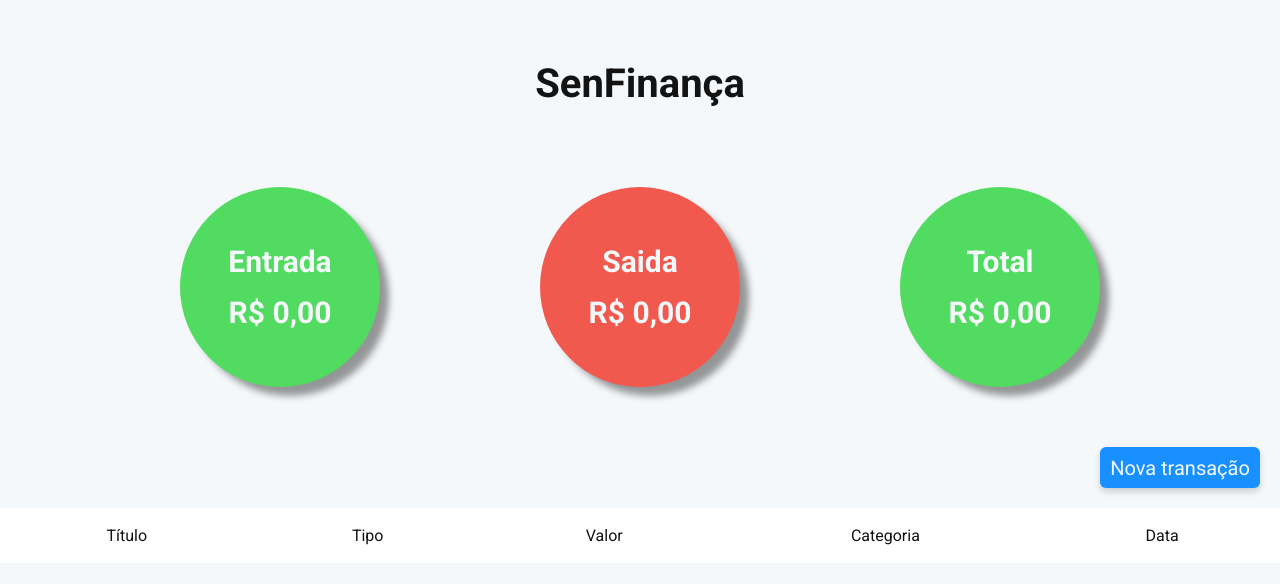
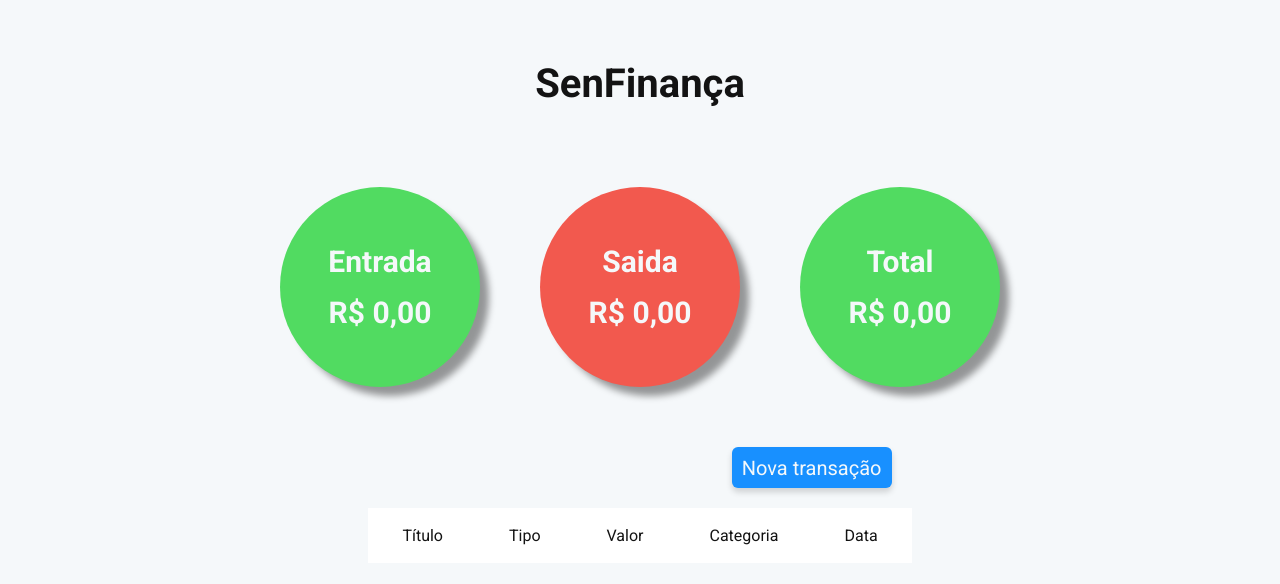
Before and after one commit to matheusmouraa/test-sensedata, a React (Create React App) app: page / in a window 1280 px wide. Shown: the top 584 px of the page. Built offline with nearby package versions, Linux system fonts and the light colour scheme.

Commit message:
feat/responsive app

```diff
--- a/src/components/Header/styles.js
+++ b/src/components/Header/styles.js
@@ -18,6 +18,14 @@ export const Title = styled.h1`
 
 export const Content = styled.div`
   display: grid;
-  grid-template-columns: 1fr 1fr 1fr;
-  gap: 160px;
+  grid-template-columns: 1fr;
+  gap: 60px;
+
+  @media (min-width: 600px) {
+    grid-template-columns: 1fr 1fr;
+  }
+
+  @media (min-width: 900px) {
+    grid-template-columns: 1fr 1fr 1fr;
+  }
 `
--- a/src/components/TransactionCard/index.js
+++ b/src/components/TransactionCard/index.js
@@ -7,7 +7,8 @@ import {
   DownIcon,
   Label,
   DeleteIcon,
-  EditIcon
+  EditIcon,
+  ButtonContainer
 } from './styles'
 
 export const TransactionCard = ({ data }) => {
@@ -32,16 +33,18 @@ export const TransactionCard = ({ data }) => {
             </>
           )}
         </Label>
-        <Label data-label="Valor">{data.value}</Label>
+        <Label data-label="Valor">{parseFloat(data.value)}</Label>
         <Label data-label="Categoria">{data.category}</Label>
         <Label data-label="Data">{data.date}</Label>
         <Label>
+          <ButtonContainer>
             <EditIcon size={20} onClick={() => setIsOpen(true)} />
             <DeleteIcon
               size={20}
               color="#F2594E"
               onClick={() => deleteTransaction(data.id)}
             />
+          </ButtonContainer>
         </Label>
       </Container>
 
--- a/src/components/TransactionCard/styles.js
+++ b/src/components/TransactionCard/styles.js
@@ -33,3 +33,9 @@ export const EditIcon = styled(Edit)`
 
   cursor: pointer;
 `
+
+export const ButtonContainer = styled.div`
+  display: flex;
+  align-items: center;
+  flex-direction: row;
+`
--- a/src/components/TransactionList/index.js
+++ b/src/components/TransactionList/index.js
@@ -9,6 +9,7 @@ import {
   Content,
   Table,
   TableBody,
+  TableContainer,
   TableHeader
 } from './styles'
 import { useTransactions } from '../../hooks/useTransactions'
@@ -37,6 +38,7 @@ export const TransactionList = () => {
         Nova transação
       </Button>
 
+      <TableContainer>
         <Table>
           <TableHeader>
             {HeaderOptions.map(item => (
@@ -52,6 +54,7 @@ export const TransactionList = () => {
             ))}
           </TableBody>
         </Table>
+      </TableContainer>
 
       <CreateModal
         isOpen={isOpen}
--- a/src/components/TransactionList/styles.js
+++ b/src/components/TransactionList/styles.js
@@ -7,12 +7,29 @@ export const Container = styled.div`
   flex-direction: column;
   gap: 20px;
 
+  @media (max-width: 1000px) {
+    width: 100%;
+  }
+`
+
+export const TableContainer = styled.div`
   width: 100%;
   max-width: 1300px;
+
+  @media (max-width: 1000px) {
+    display: flex;
+    flex-direction: column;
+    gap: 20px;
+
+    overflow: scroll;
+  }
 `
 
 export const Table = styled.table`
   width: 100%;
+  max-width: 1300px;
+
+  overflow: scroll;
 
   background: #fff;
 `
--- a/src/components/ValuesCard/styles.js
+++ b/src/components/ValuesCard/styles.js
@@ -1,6 +1,6 @@
 import { styled } from 'styled-components'
 
-export const Container = styled.article`
+export const Container = styled.div`
   display: flex;
   flex-direction: column;
   align-items: center;
--- a/src/index.js
+++ b/src/index.js
@@ -4,8 +4,4 @@ import App from './App'
 
 const root = ReactDOM.createRoot(document.getElementById('root'))
 
-root.render(
-  <>
-    <App />
-  </>
-)
+root.render(<App />)
--- a/src/styles/global.js
+++ b/src/styles/global.js
@@ -8,18 +8,20 @@ export const GlobalStyle = createGlobalStyle`
     font-family: 'Roboto', sans-serif;
     transition: all 300ms linear 0s;
   }
-
 `
 
 export const MainContent = styled.main`
   display: flex;
   align-items: center;
   flex-direction: column;
+  overflow-x: none;
 
   height: 100vh;
   width: 100vw;
 
   background: #f5f8fa;
+  overflow-x: hidden;
+  overflow-y: scroll;
 
   color: #131313;
 `
```
Lines whose indentation alone changed are shown as unchanged.
